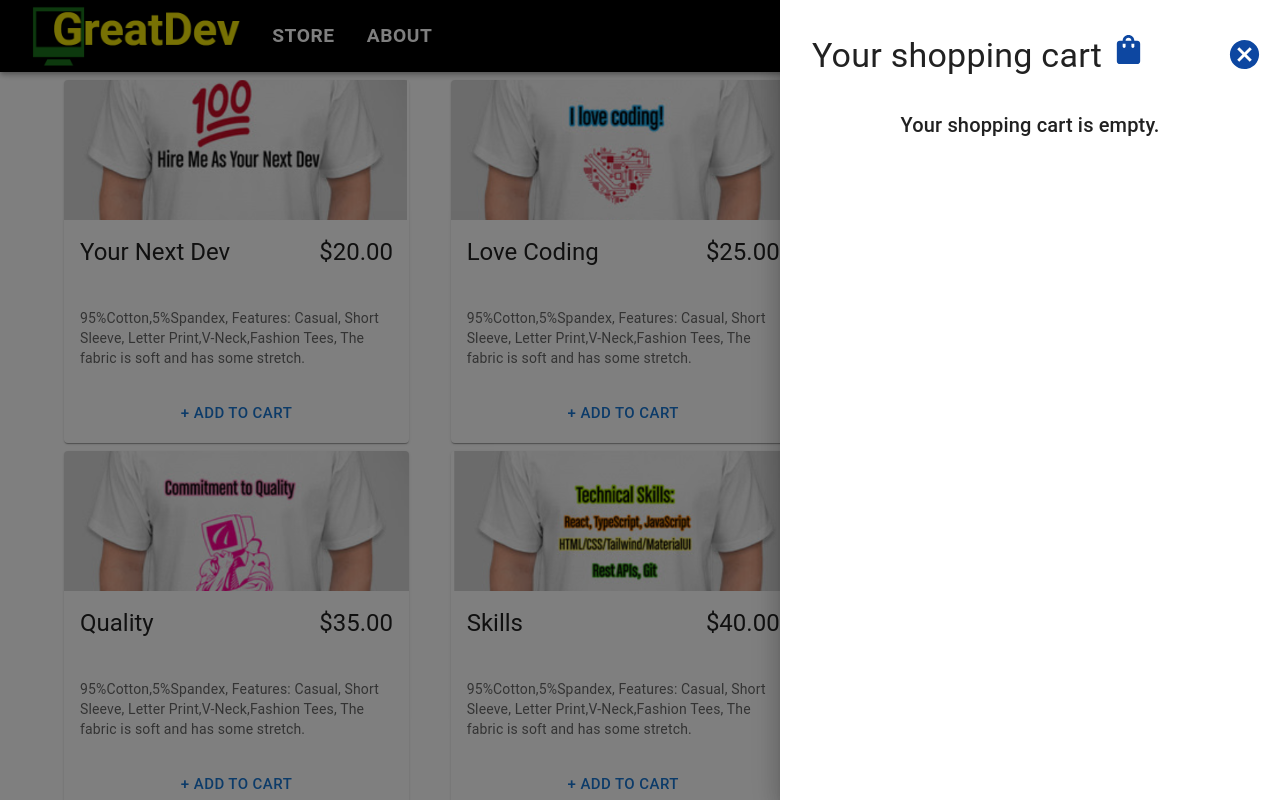
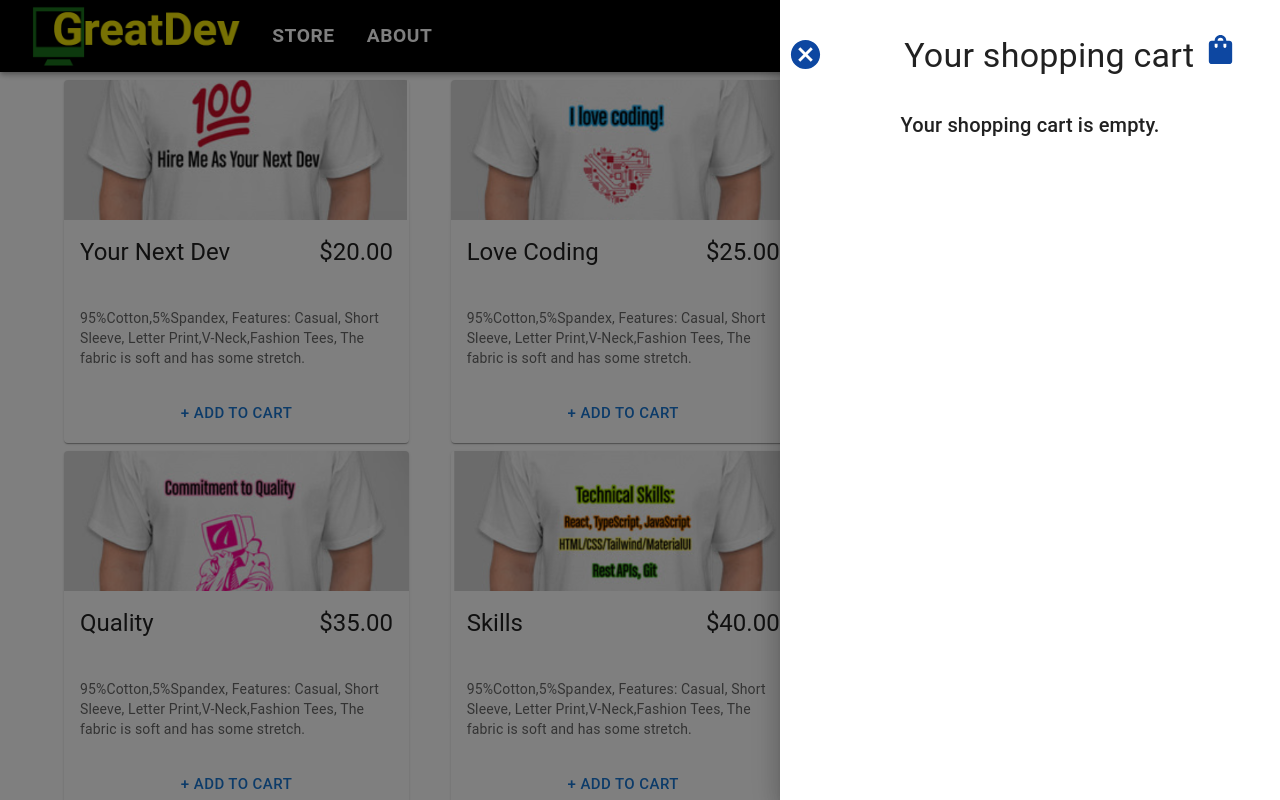
Before and after one commit to AlexJelani/react-ts-shopping-cart, a React (Vite) app: page /store in a window 1280 px wide. Both pictures are taken after a click on the button 1248 px from the left and 36 px from the top of the page. Built offline with nearby package versions, Linux system fonts and the light colour scheme.

Commit message:
changed postion of CancelButton

```diff
--- a/src/components/ShoppingCartComponent.tsx
+++ b/src/components/ShoppingCartComponent.tsx
@@ -9,7 +9,6 @@ import { formatCurrency } from "../utilities/formatCurrency";
 import storeItems from "../data/items.json";
 import { useMediaQuery } from "@mui/material";
 
-
 type ShoppingCartProps = {
   isOpen: boolean;
 };
@@ -17,17 +16,17 @@ type ShoppingCartProps = {
 export function ShoppingCart({ isOpen }: ShoppingCartProps) {
   const { closeCart, cartItems } = useShoppingCart();
 
-   // Define the breakpoints for different screen sizes
-   const isMobile = useMediaQuery("(max-width: 600px)");
-   const isTablet = useMediaQuery("(max-width: 960px)");
+  // Define the breakpoints for different screen sizes
+  const isMobile = useMediaQuery("(max-width: 600px)");
+  const isTablet = useMediaQuery("(max-width: 960px)");
 
   return (
     <Wrapper>
       <Drawer
-         PaperProps={{
+        PaperProps={{
           sx: {
             width: isMobile ? "100%" : isTablet ? "75%" : "50%", // Set the width based on the screen size
-            maxWidth: 500 // Limit the maximum width to 500px
+            maxWidth: 500, // Limit the maximum width to 500px
           },
         }}
         anchor="right"
@@ -41,13 +40,13 @@ export function ShoppingCart({ isOpen }: ShoppingCartProps) {
             marginRight: 10,
           }}
         >
+          <IconButton onClick={closeCart} sx={{ color: "#0d47a1" }}>
+            <CancelIcon fontSize="large" />
+          </IconButton>
           <Typography variant="h4" m={4}>
             Your shopping cart{" "}
             <ShoppingBagIcon fontSize="large" sx={{ color: "#0d47a1" }} />
           </Typography>
-          <IconButton onClick={closeCart} sx={{ color: "#0d47a1" }}>
-            <CancelIcon fontSize="large" />
-          </IconButton>
         </div>
         {cartItems.length > 0 ? (
           <List component={Stack} sx={{ padding: "25px", gap: "16px" }}>
```
